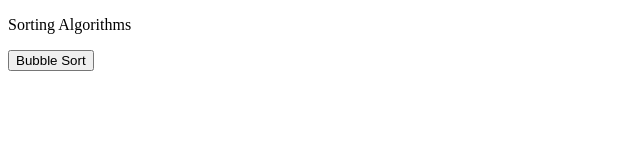
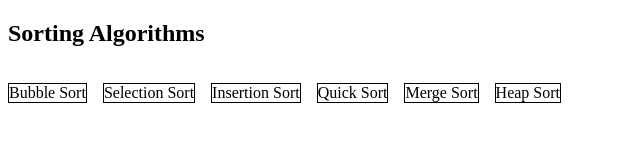
Before and after one commit to Lohiths0/vis-sort, a plain HTML site: page index.html in a window 1280 px wide. Shown: the whole page, without its empty margins (0-640 px from the left). Drawn offline with nearby package versions, Linux system fonts and the light colour scheme.

Commit message:
modified html, addded css

```diff
--- a/index.html
+++ b/index.html
@@ -9,19 +9,50 @@
         <title></title>
         <meta name="description" content="">
         <meta name="viewport" content="width=device-width, initial-scale=1">
-        <link rel="stylesheet" href="">
+        <link rel="stylesheet" href="styles.css">
         <script src="https://ajax.googleapis.com/ajax/libs/jquery/3.4.1/jquery.min.js"></script>
+        <script src="https://cdn.jsdelivr.net/npm/p5@0.10.2/lib/p5.js"></script>
+        <script src="bubbleSort.js"></script>
 
-        <script src="https://cdn.jsdelivr.net/npm/p5@0.10.2/lib/p5.js"></script>
     </head>
     <body>
-        <p id = "title"> Sorting Algorithms</p>
-        <button id ="bubbleSort">Bubble Sort</button>
 
-        <script>
-            $("button").click(function(){
-                $.getScript("bubbleSort.js");
-            });
-        </script>
+        <h2>Sorting Algorithms</h2>
+
+        <div id="flex-container">
+            <div class="bubble sortType">
+                <div class="sort-title">Bubble Sort</div>
+                <div id = "bSort-canvas"></div>
+            </div>
+
+
+                <div class="selection sortType">
+                <div class="sort-title">Selection Sort</div>
+                <div id = "sSort-canvas"></div>
+            </div>
+
+            <div class="insert sortType">
+                <div class="sort-title">Insertion Sort</div>
+                <div id = "iSort-canvas"></div>
+            </div>
+            <div class="quick sortType">
+                <div class="sort-title">Quick Sort</div>
+                <div id = "qSort-canvas"></div>
+            </div>
+
+            <div class="merge sortType">
+                <div class="sort-title">Merge Sort</div>
+                <div id = "mSort-canvas"></div>
+            </div>
+
+
+            <div class="heap sortType">
+                <div class="sort-title">Heap Sort</div>
+                <div id = "hSort-canvas"></div>
+            </div>
+
+        </div>
+
+
     </body>
 </html>
--- a/styles.css
+++ b/styles.css
@@ -0,0 +1,11 @@
+#flex-container{
+    display: flex;
+    flex-flow: row wrap;
+}
+.sortType{
+    margin-right: 1em;
+    border: 1px solid black;
+    width: auto;
+    text-align: center;
+    margin-top: 1em ;
+}
--- /dev/null
+++ b/test.js
@@ -0,0 +1 @@
+console.log("loading");
```
